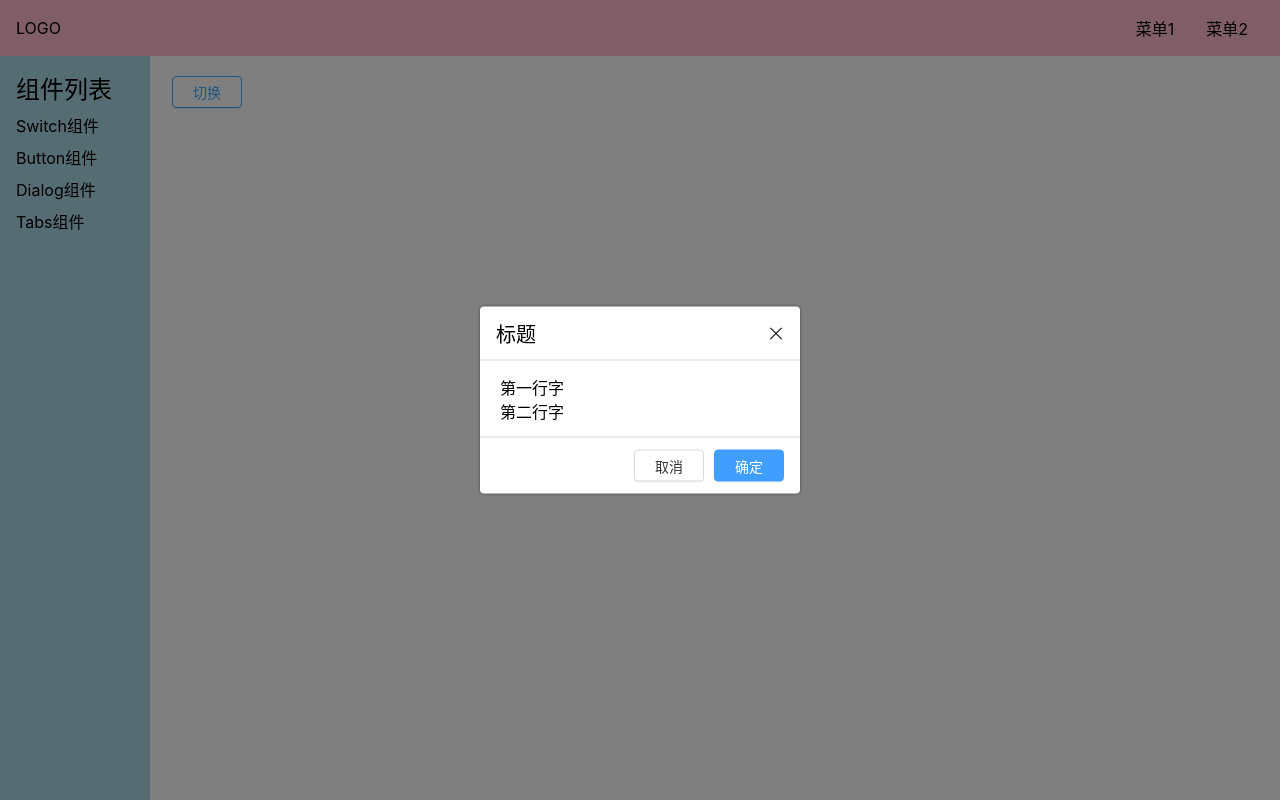
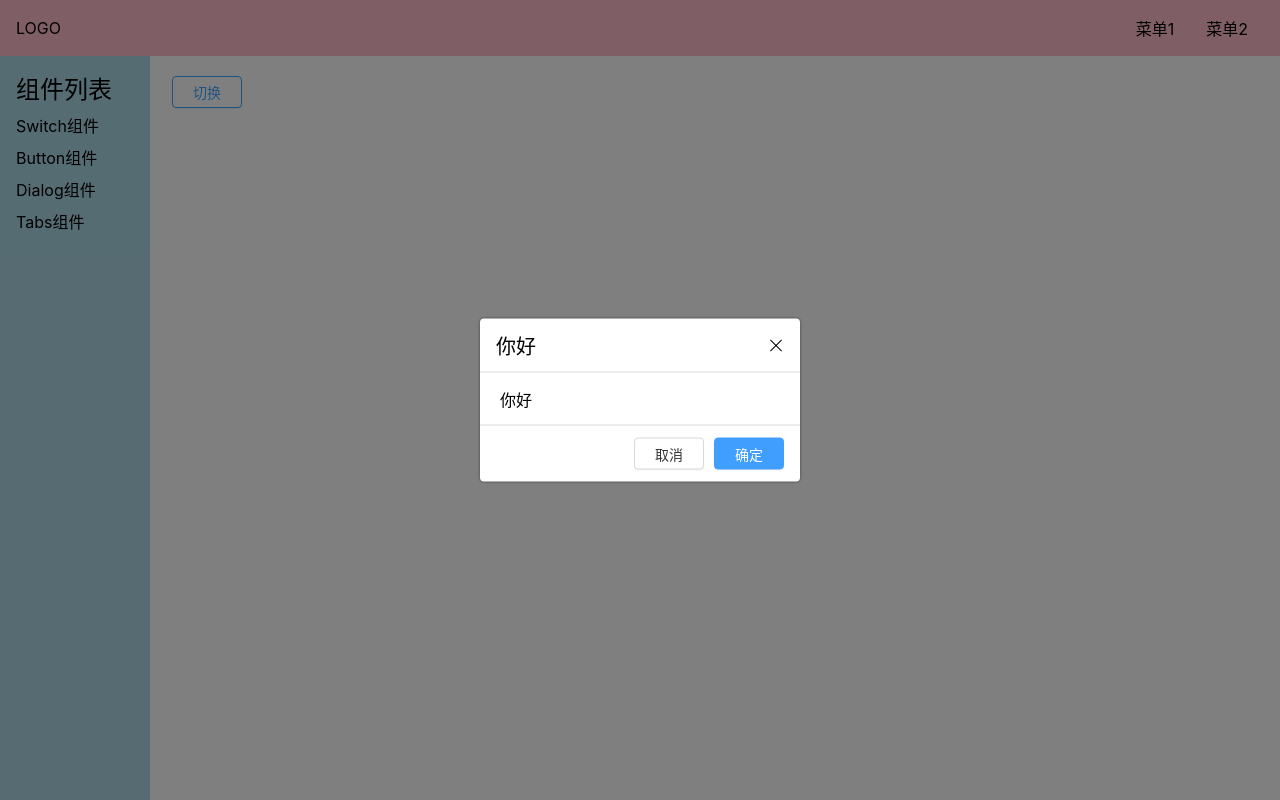
Before and after one commit to xiehaopei/fireworks-ui, a Vue app: page /doc/dialog in a window 1280 px wide. Both pictures are taken after a click on the button "切换". Built offline with nearby package versions, Linux system fonts and the light colour scheme.

Commit message:
使用Teleport

```diff
--- a/src/components/dialogPage.vue
+++ b/src/components/dialogPage.vue
@@ -1,7 +1,7 @@
 <!--
  * @Author: Haopei Xie
  * @Date: 2020-10-06 16:29:58
- * @LastEditTime: 2020-10-12 23:37:44
+ * @LastEditTime: 2020-10-13 09:41:17
  * @LastEditors: Haopei Xie
  * @Description:
  * @FilePath: \Pibukae:\vue\fireworks-ui\src\components\dialogPage.vue
@@ -10,7 +10,14 @@
 <template>
   <div>
     <Button @click="toggleDialog">切换</Button>
-    <Dialog :visible="visible" @update:visible="visible = $event" :ok="fun1" :cancel="fun2"></Dialog>
+    <Dialog :visible="visible" @update:visible="visible = $event" :ok="fun1" :cancel="fun2">
+      <template v-slot:title>
+        <div>你好</div>
+      </template>
+      <template v-slot:content>
+        <div>你好</div>
+      </template>
+    </Dialog>
   </div>
 </template>
 
--- a/src/lib/Dialog.vue
+++ b/src/lib/Dialog.vue
@@ -1,7 +1,7 @@
 <!--
  * @Author: Haopei Xie
  * @Date: 2020-10-12 21:59:36
- * @LastEditTime: 2020-10-12 23:37:27
+ * @LastEditTime: 2020-10-13 09:45:34
  * @LastEditors: Haopei Xie
  * @Description:
  * @FilePath: \Pibukae:\vue\fireworks-ui\src\lib\Dialog.vue
@@ -9,16 +9,16 @@
 -->
 <template>
   <div v-if="visible">
+    <Teleport to="body">
       <div class="fireworks-dialog-overlay" @click="onClickOverlay"></div>
       <div class="fireworks-dialog-wrapper">
         <div class="fireworks-dialog">
           <header>
-          标题
+            <slot name="title"></slot>
             <span @click="close" class="fireworks-dialog-close"></span>
           </header>
           <main>
-          <p>第一行字</p>
-          <p>第二行字</p>
+            <slot name="content"></slot>
           </main>
           <footer>
             <Button @click="cancel">取消</Button>
@@ -26,6 +26,7 @@
           </footer>
         </div>
       </div>
+    </Teleport>
   </div>
 </template>
 
@@ -36,6 +37,10 @@ export default {
     visible: {
       type: Boolean,
       default: true,
+    },
+    title: {
+      type: String,
+      default: "标题",
     },
     closeOnClickOverlay: {
       type: Boolean,
```
Lines whose indentation alone changed are shown as unchanged.
